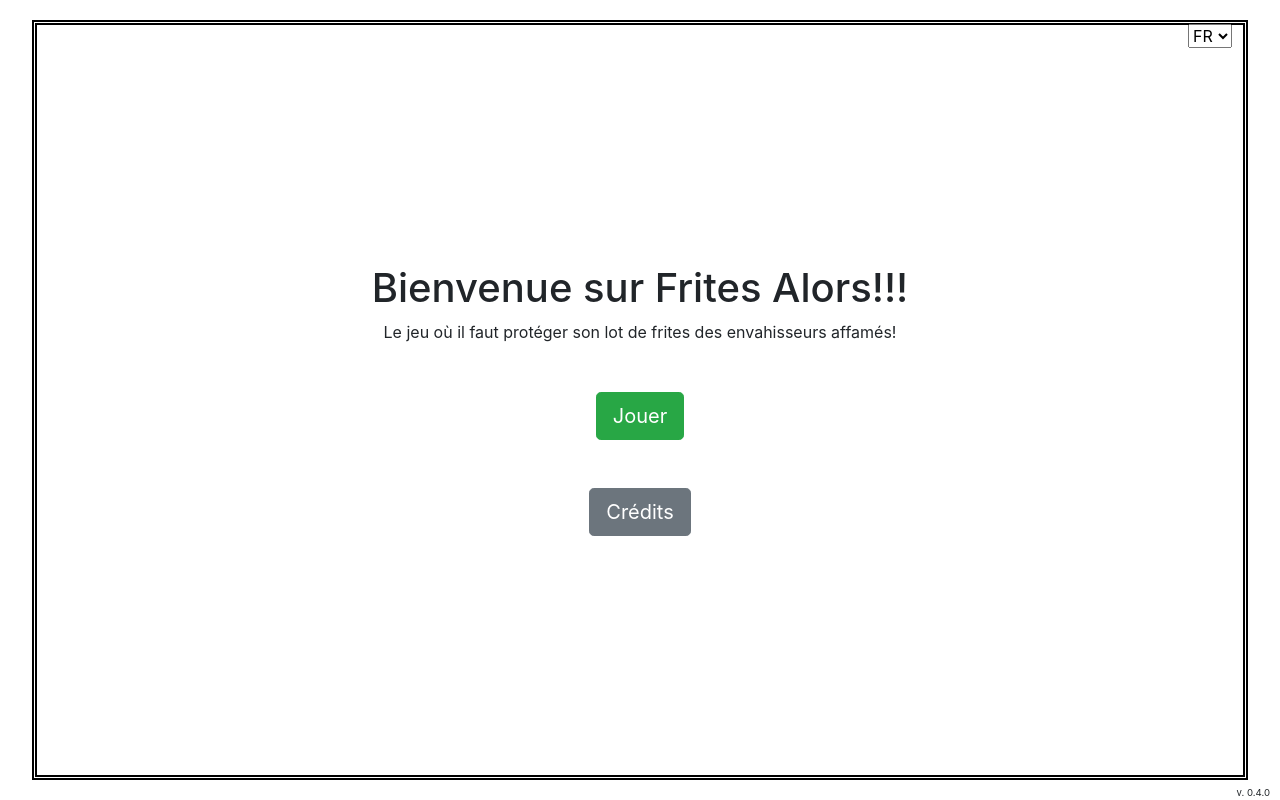
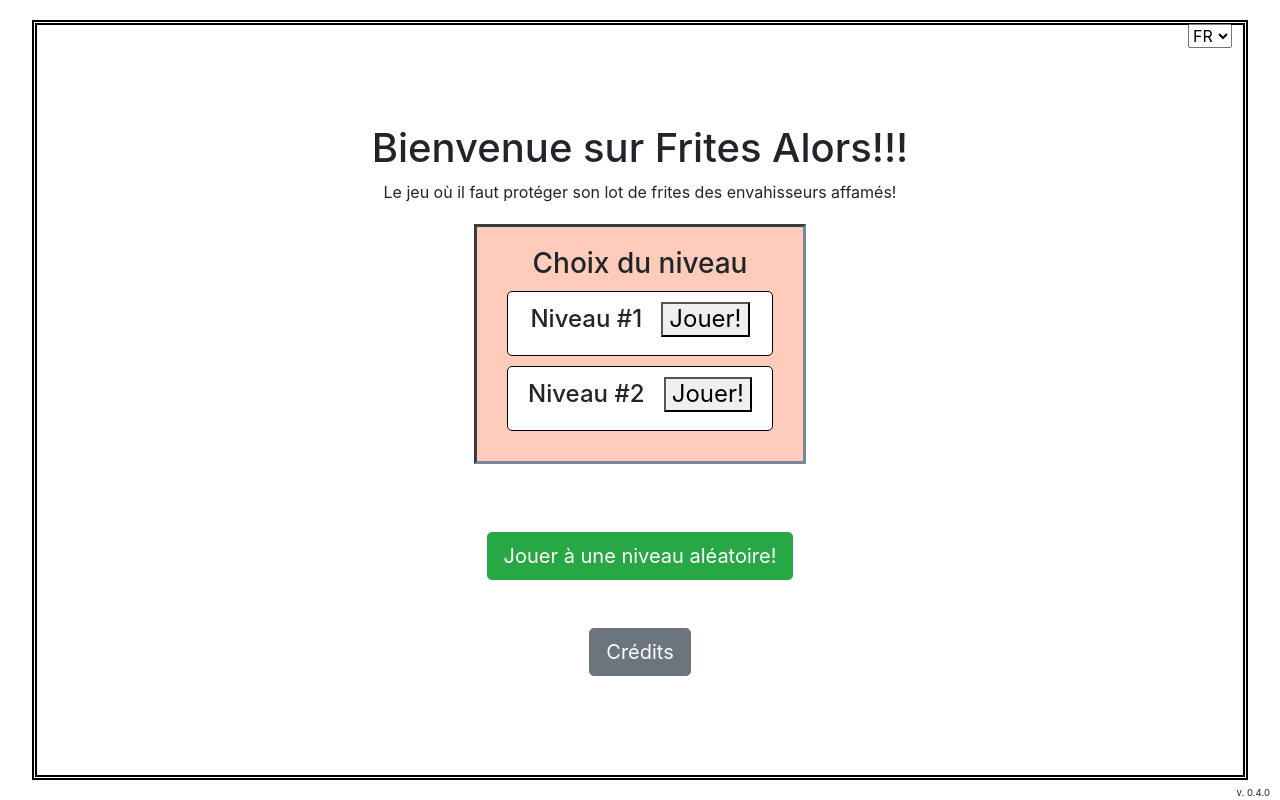
Before and after one commit to willap777/FriesThen, a PHP site: page / in a window 1280 px wide. Run offline with PHP 8.4, Linux system fonts and the light colour scheme.

Commit message:
ajout de la fonctionalité map aléatoire

```diff
--- a/game/lib/game.js
+++ b/game/lib/game.js
@@ -37,6 +37,8 @@ class GameState{
 	  waving: false,
 	  wave : 0,
 	  oppId: 0,
+	  currentMap:0,
+	  mapCount:2,
 	  opponents:[],
 	  defenses:{}
       };
--- a/game/locale/fr.json
+++ b/game/locale/fr.json
@@ -1,5 +1,5 @@
 {
-    "play" : "Jouer",
+    "alea" : "Jouer à une niveau aléatoire!",
     "welcome_title": "Bienvenue sur Frites Alors!!!",
     "welcome_desc": "Le jeu où il faut protéger son lot de frites des envahisseurs affamés!",
     "return_home": "Retour au début",
@@ -19,5 +19,8 @@
     "potato_field": "Champ de patates",
     "harvest" : "Récolter",
     "upgrade": "Améliorez le",
-    "helpers": "Développeurs associés:"
+    "helpers": "Développeurs associés:",
+    "play": "Jouer!",
+    "map": "Niveau",
+    "selectMap": "Choix du niveau"
 }
--- a/game/screens/play.vue.js
+++ b/game/screens/play.vue.js
@@ -5,14 +5,23 @@ import commandsView from '../views/commandsView.vue.js';
 
 export default
 function(resolve){
-    $.getJSON( '/game/maps/2.json', function( json ) {
-    	Game.state.map = json;
+
+  let map_ind=Game.state.currentMap;
+
+    if(!map_ind)
+    {
+      let mapCount=Game.state.mapCount; //librairie 'fs' ou php pour le déterminer
+      map_ind = 1 + Math.floor(mapCount*Math.random());
+    }
+
+    $.getJSON( `/game/maps/maps.json`, function( json ) {
+    Game.state.map = json[map_ind-1];
 
     resolve({
     data: function (){
       return{
           game : Game.state,
-	  tick : Game.tick
+	        tick : Game.tick
       }
     },
       mounted: function (){
--- a/game/screens/start.vue.js
+++ b/game/screens/start.vue.js
@@ -16,8 +16,19 @@ export default {
                     <h1>{{ text.welcome_title }}</h1>
                     <span>{{ text.welcome_desc }} </span>
                   </div>
-                  <div class="mt-2 mt-md-5"><button v-on:click="game.screen = 'play'" class="btn btn-success btn-lg">{{ text.play }}</button></div>
+                  <div id="map-selection">
+                    <h3>{{text.selectMap}}</h3>
+                    <div class="map-option" v-for="indmap in game.mapCount">
+                      <h4>
+                        {{ text.map }} #{{ indmap }} &nbsp;
+                        <button v-on:click="game.screen = 'play';game.currentMap=indmap">
+                          {{text.play}}
+                        </button>
+                      </h4>
+                    </div>
+                  </div>
+                  <div class="mt-2 mt-md-5"><button v-on:click="game.screen = 'play'; game.currentMap=0" class="btn btn-success btn-lg">{{ text.alea }}</button></div>
                   <div class="mt-2 mt-md-5"><button v-on:click="game.screen = 'credit'" class="btn btn-secondary btn-lg">{{ text.credits }}</button></div>
             </div>
           </div>`
-  }
+  }//rendre l'outil de sélection de maps dynamique
--- a/style.css
+++ b/style.css
@@ -101,8 +101,6 @@
 .range{
 	position:absolute;
 	z-index : 100;
-	top:-100%;
-	left: -100%;
 	border:2px solid darkgray;
 	border-radius : 50%;
 	pointer-events: none;
@@ -204,3 +202,19 @@
 	color:white;
 	font-weight:bold;
 }
+
+#map-selection{
+	margin:20px;
+	padding:20px;
+	background:	#fcb;
+	display:inline-block;
+	border:3px inset lightslategray;
+}
+
+.map-option{
+	margin:10px;
+	padding:10px 20px;
+	background:white;
+	border:1px solid black;
+	border-radius:5px;
+}
```
Also changed, not shown: game/locale/en.json (+5 -2 lines), game/maps/1.json (deleted, +0 -17 lines), game/maps/2.json (deleted, +0 -22 lines), game/maps/maps.json (added, +41 -0 lines). Lines whose indentation alone changed are shown as unchanged.
